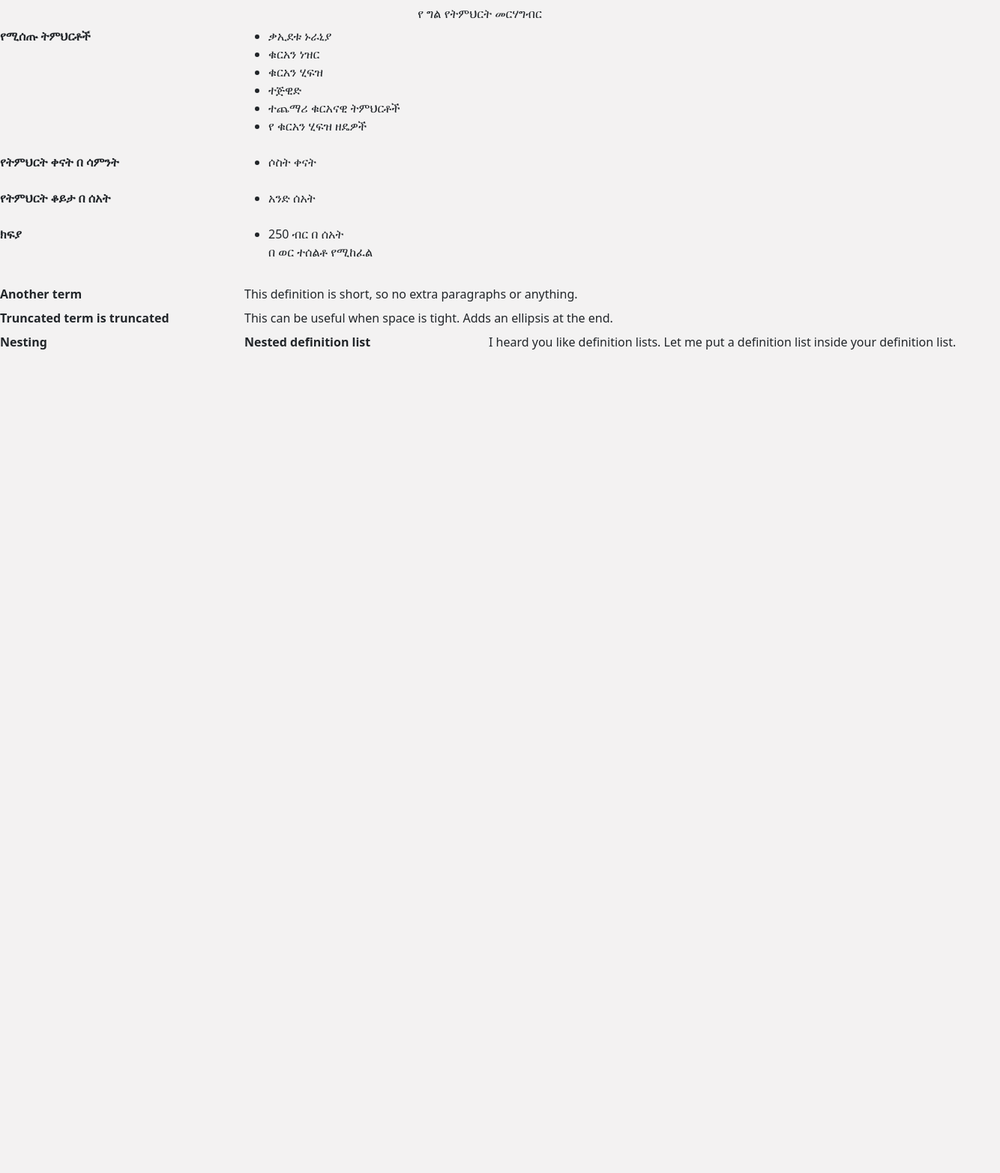
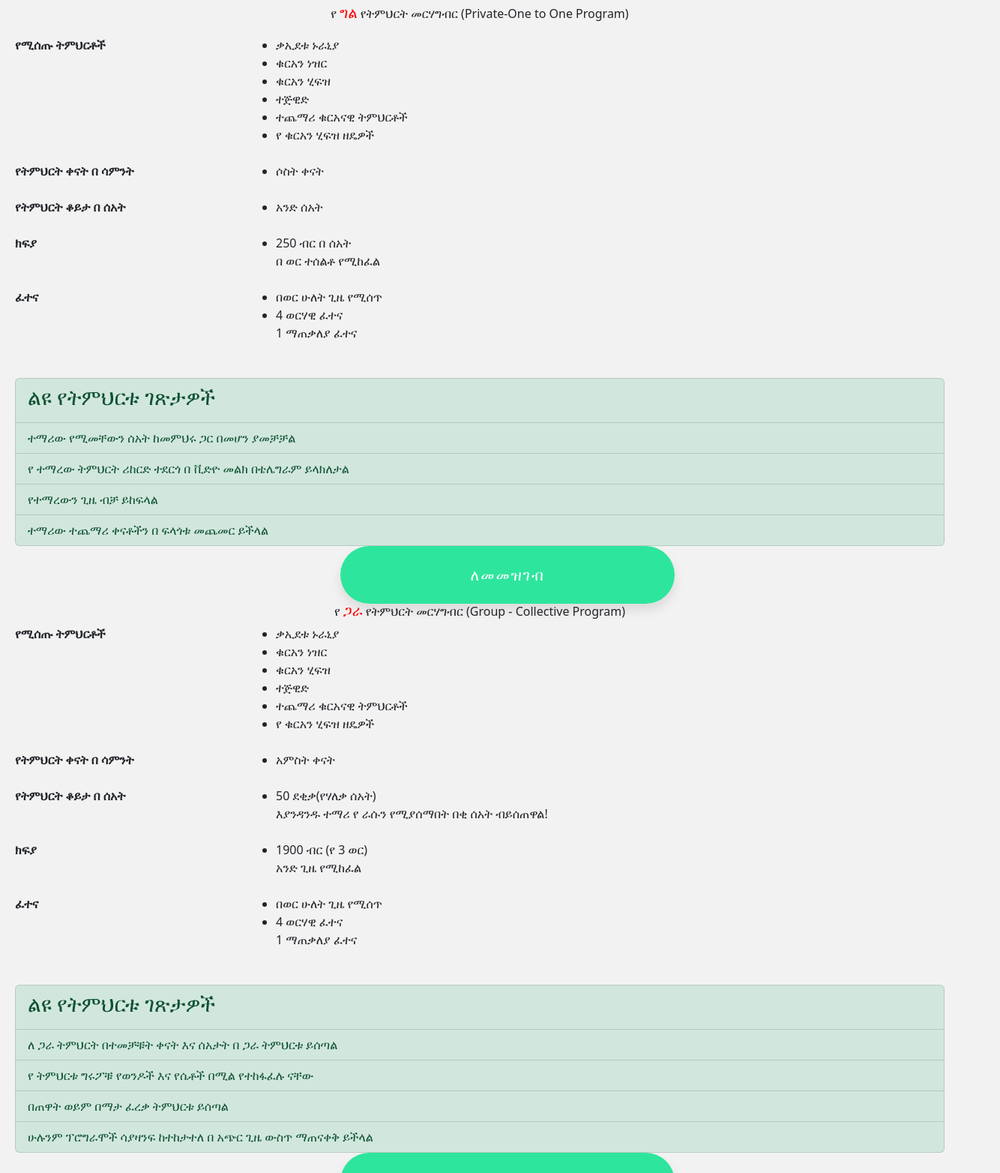
Before and after one commit to RemziAbubeker/RemziAbubeker.github.io, a plain HTML site: page index.html in a window 1280 px wide. Shown: the part 1056-2620 px from the top of the page at 75% size, 1334 px wide, since content can reach past the window. Before the commit the page ends 1572 px from the top, so only its background shows below. Drawn offline with nearby package versions, Linux system fonts and the light colour scheme.

Commit message:
Add files via upload

```diff
--- a/index.html
+++ b/index.html
@@ -5,6 +5,7 @@
   <meta http-equiv="X-UA-Compatible" content="IE=edge">
   <meta name="viewport" content="width=device-width, initial-scale=1.0">
   <link href="https://cdn.jsdelivr.net/npm/bootstrap@5.2.3/dist/css/bootstrap.min.css" rel="stylesheet" integrity="sha384-rbsA2VBKQhggwzxH7pPCaAqO46MgnOM80zW1RWuH61DGLwZJEdK2Kadq2F9CUG65" crossorigin="anonymous">
+
   <link rel="stylesheet" href="style.css">
   <title>አል ቀለም የኦንላይን ትምህርት ቤት</title>
 
@@ -20,7 +21,7 @@
   </div>
   <div>
     <h1 id="quranclass" class="titlecenter">ስለ ቁርአን ትምህርቶች</h1>
-    <h1 class="tabletitle">የ ግል የትምህርት መርሃግብር</h1>
+    <h1 class="tabletitle">የ <b class="main">ግል</b> የትምህርት መርሃግብር (Private-One to One Program)</h1>
   </div>
   <div>
     <dl class="row">
@@ -46,24 +47,72 @@
         <li>250 ብር በ ሰአት</li>
         <p>በ ወር ተሰልቶ የሚከፈል</p>
        </ul></dd>
+      <dt class="col-sm-3">ፈተና </dt>
+      <dd class="col-sm-9"><ul>
+        <li>በወር ሁለት ጊዜ የሚሰጥ</li>
+        <li>4 ወርሃዊ ፈተና</li>
+        <p>1 ማጠቃለያ ፈተና</p>
+       </ul></dd>
        <dt class="col-sm-3">   </dt>
-      <dd class="col-sm-9">
-      </dd>
-
-      <dt class="col-sm-3">Another term</dt>
-      <dd class="col-sm-9">This definition is short, so no extra paragraphs or anything.</dd>
-
-      <dt class="col-sm-3 text-truncate">Truncated term is truncated</dt>
-      <dd class="col-sm-9">This can be useful when space is tight. Adds an ellipsis at the end.</dd>
-
-      <dt class="col-sm-3">Nesting</dt>
-      <dd class="col-sm-9">
-        <dl class="row">
-          <dt class="col-sm-4">Nested definition list</dt>
-          <dd class="col-sm-8">I heard you like definition lists. Let me put a definition list inside your definition list.</dd>
-        </dl>
+       <dd class="col-sm-9">
       </dd>
     </dl>
+    <ul class="list-group lower">
+
+      <li class="list-group-item list-group-item-success"><h3>ልዩ የትምህርቱ ገጽታዎች</h3></li>
+      <li class="list-group-item list-group-item-success">ተማሪው የሚመቸውን ሰአት ከመምህሩ ጋር በመሆን ያመቻቻል</li>
+      <li class="list-group-item list-group-item-success">የ ተማረው ትምህርት ሪከርድ ተደርጎ በ ቪድዮ መልክ በቴሌግራም ይላክለታል</li>
+      <li class="list-group-item list-group-item-success">የተማረውን ጊዜ ብቻ ይከፍላል</li>
+      <li class="list-group-item list-group-item-success">ተማሪው ተጨማሪ ቀናቶችን በ ፍላጎቱ መጨመር ይችላል</li>
+    </ul>
+    <a href="#" class="regbut" role="button" >ለመመዝገብ</a>
+  </div>
+  <div>
+    <h1 class="tabletitle">የ <b class="main">ጋራ</b> የትምህርት መርሃግብር (Group - Collective Program)</h1>
+    <dl class="row">
+      <dt class="col-sm-3">የሚሰጡ ትምህርቶች</dt>
+      <dd class="col-sm-9"><ul>
+        <li>ቃኢደቱ ኑራኒያ</li>
+        <li>ቁርአን ነዝር</li>
+        <li>ቁርአን ሂፍዝ</li>
+        <li>ተጅዊድ</li>
+        <li>ተጨማሪ ቁርአናዊ ትምህርቶች</li>
+        <li>የ ቁርአን ሂፍዝ ዘዴዎች</li>
+      </ul></dd>
+      <dt class="col-sm-3">የትምህርት ቀናት በ ሳምንት </dt>
+      <dd class="col-sm-9"><ul>
+        <li>አምስት ቀናት</li>
+       </ul></dd>
+      <dt class="col-sm-3">የትምህርት ቆይታ በ ሰአት </dt>
+      <dd class="col-sm-9"><ul>
+        <li>50 ደቂቃ(የሃለቃ ሰአት)</li>
+        <p>እያንዳንዱ ተማሪ የ ራሱን የሚያሰማበት በቂ ሰአት ብይሰጠዋል!</p>
+       </ul></dd>
+      <dt class="col-sm-3">ክፍያ </dt>
+      <dd class="col-sm-9"><ul>
+        <li>1900 ብር (የ 3 ወር)</li>
+        <p>አንድ ጊዜ የሚከፈል</p>
+       </ul></dd>
+      <dt class="col-sm-3">ፈተና </dt>
+      <dd class="col-sm-9"><ul>
+        <li>በወር ሁለት ጊዜ የሚሰጥ</li>
+        <li>4 ወርሃዊ ፈተና</li>
+        <p>1 ማጠቃለያ ፈተና</p>
+       </ul></dd>
+       <dt class="col-sm-3">   </dt>
+       <dd class="col-sm-9">
+      </dd>
+    </dl>
+    <ul class="list-group lower">
+
+      <li class="list-group-item list-group-item-success"><h3>ልዩ የትምህርቱ ገጽታዎች</h3></li>
+      <li class="list-group-item list-group-item-success">ለ ጋራ ትምህርት በተመቻቹት ቀናት እና ሰአታት በ ጋራ ትምህርቱ ይሰጣል</li>
+      <li class="list-group-item list-group-item-success">የ ትምህርቱ ግሩፖቹ የወንዶች እና የሴቶች በሚል የተከፋፈሉ ናቸው</li>
+      <li class="list-group-item list-group-item-success">በጠዋት ወይም በማታ ፈረቃ ትምህርቱ ይሰጣል</li>
+      <li class="list-group-item list-group-item-success">ሁሉንም ፕሮግራሞች ሳያዛንፍ ከተከታተለ በ አጭር ጊዜ ውስጥ ማጠናቀቅ ይችላል</li>
+    </ul>
+    <a href="#" class="regbut" role="button" >ለመመዝገብ</a>
+
   </div>
   <script src="https://cdn.jsdelivr.net/npm/bootstrap@5.2.3/dist/js/bootstrap.bundle.min.js" integrity="sha384-kenU1KFdBIe4zVF0s0G1M5b4hcpxyD9F7jL+jjXkk+Q2h455rYXK/7HAuoJl+0I4" crossorigin="anonymous"></script>
 </body>
--- a/style.css
+++ b/style.css
@@ -1,6 +1,55 @@
 body{
   background-color:rgb(243, 242, 242);
 }
+div{
+  margin: 20px;
+}
+.lower{
+  padding-bottom: 24px;
+}
+.regbut {
+  margin: 35%;
+  /* margin-top: 200%; */
+  text-decoration: none;
+  padding: 2%;
+  padding-left: 14%;
+  padding-right: 14%;
+
+
+  width: 100%;
+  height: 100%;
+  font-size: 20px;
+  letter-spacing: 2px;
+  font-weight: 500;
+  color: #ffffff;
+  background-color: #2EE59D;
+  border: none;
+  border-radius: 145px;
+  box-shadow: 0px 8px 15px rgba(0, 0, 0, 0.1);
+  transition: all 0.3s ease 0s;
+  cursor: pointer;
+  outline: none;
+}
+
+.regbut:hover {
+  background-color: #01ff8d;
+  box-shadow: 0px 15px 20px rgba(46, 229, 157, 0.4);
+  color: #fff;
+  transform: translateY(-7px);
+}
+.main{
+  color: rgb(255, 0, 0);
+  font-weight: bolder;
+  font-size: larger;
+
+
+}
+/* .regbut{
+  background-color: #100ce2;
+  color: rgb(255, 255, 255);
+  margin-left: 50%;
+  margin-top: 4px;
+} */
 nav{
   background-color:rgb(243, 242, 242);
   text-align: center;
```
